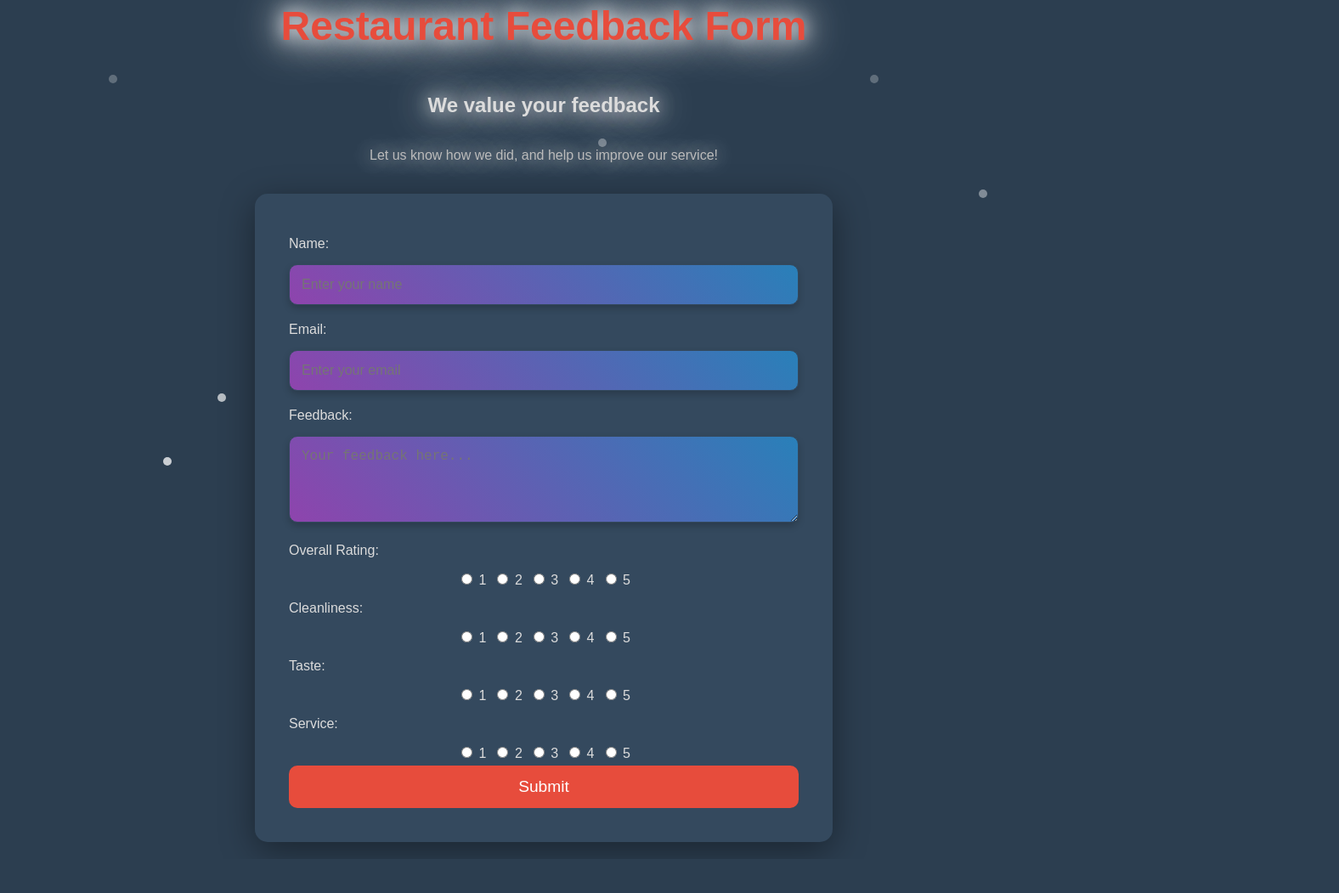
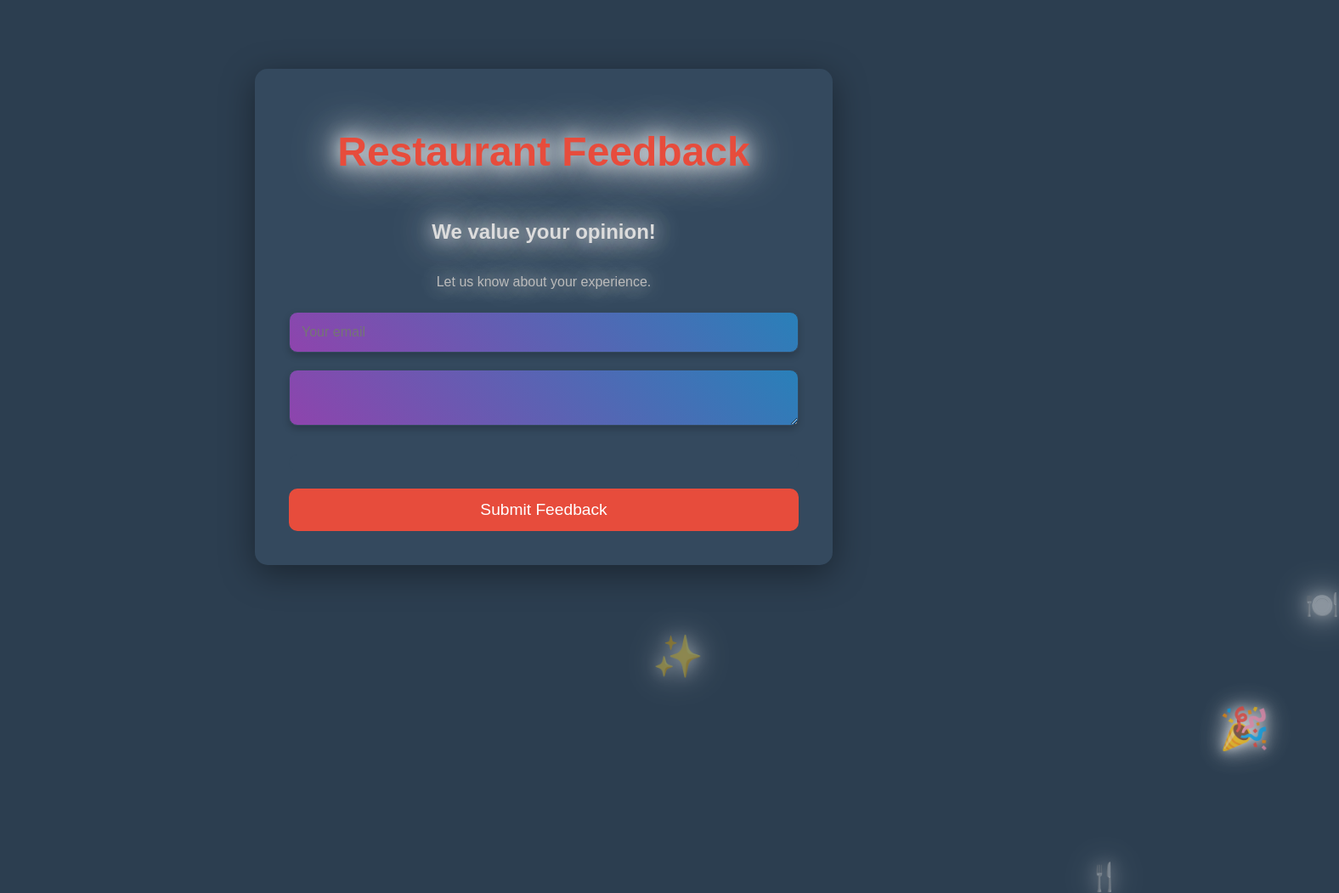
Before and after one commit to Abirami444/Feedback_form, a website: page feedback-form.html in a window 1280 px wide. Shown: the part 27-1078 px from the top of the page at 85% size, 1576 px wide, since content can reach past the window. Before the commit the page ends 1038 px from the top, so only its background shows below. Drawn offline with Linux system fonts and the light colour scheme.

Commit message:
Update feedback-form.html

```diff
--- a/feedback-form.html
+++ b/feedback-form.html
@@ -15,13 +15,12 @@
       padding: 0;
       background: #2c3e50;
       color: #f2f2f2;
+      overflow: hidden;
       position: relative;
       display: flex;
       justify-content: center;
       align-items: center;
-      flex-direction: column;
-      height: 100%;
-      overflow-y: scroll; /* Allow scrolling */
+      height: 100vh;
     }
 
     h1 {
@@ -105,6 +104,11 @@
       transform: scale(1.05);
     }
 
+    .form-button:disabled {
+      background-color: #aaa;
+      cursor: not-allowed;
+    }
+
     .thank-you-message {
       text-align: center;
       color: #28a745;
@@ -122,20 +126,6 @@
       display: none;
     }
 
-    /* Additional styling for labels and options */
-    label {
-      font-size: 1rem;
-      color: #dcdcdc;
-      display: block;
-      margin: 10px 0 5px;
-    }
-
-    .horizontal-options {
-      display: flex;
-      justify-content: center;
-      gap: 0.5rem;
-    }
-
     /* Glitter and falling animation */
     @keyframes glitter {
       0% {
@@ -144,6 +134,66 @@
       100% {
         text-shadow: 0 0 20px rgba(255, 255, 255, 0.8), 0 0 40px rgba(255, 255, 255, 1), 0 0 60px rgba(255, 255, 255, 1);
       }
+    }
+
+    @keyframes fall {
+      0% {
+        opacity: 0;
+        transform: translate(0, 0);
+      }
+      100% {
+        opacity: 1;
+        transform: translate(100vw, 100vh);
+      }
+    }
+
+    /* Class for glittering particles */
+    .falling {
+      position: absolute;
+      font-size: 2rem;
+      color: rgba(255, 255, 255, 0.8);
+      animation: fall 2s linear infinite, glitter 1.5s infinite alternate, zoomIn 3s ease-out;
+      z-index: -1;
+      opacity: 0;
+      animation-duration: 2s;
+      animation-timing-function: ease-in-out;
+      pointer-events: none;
+      text-shadow: 0 0 10px rgba(255, 255, 255, 0.5), 0 0 20px rgba(255, 255, 255, 0.7);
+    }
+
+    /* Randomize falling effect */
+    .falling:nth-child(1) {
+      animation-delay: 0s;
+    }
+
+    .falling:nth-child(2) {
+      animation-delay: 0.5s;
+    }
+
+    .falling:nth-child(3) {
+      animation-delay: 1s;
+    }
+
+    .falling:nth-child(4) {
+      animation-delay: 1.5s;
+    }
+
+    .falling:nth-child(5) {
+      animation-delay: 2s;
+    }
+
+    .falling:nth-child(6) {
+      animation-delay: 2.5s;
+    }
+
+    /* ReCAPTCHA styling */
+    .g-recaptcha {
+      margin: 20px 0;
+      display: flex;
+      justify-content: center;
+      background-color: #34495e;
+      border-radius: 10px;
+      padding: 10px;
     }
 
     /* Fade-in effect */
@@ -166,128 +216,49 @@
         opacity: 1;
       }
     }
-
-    /* Falling effect for snowflakes */
-    @keyframes snowflakes {
-      0% {
-        transform: translateY(-100px);
-        opacity: 0;
-      }
-      100% {
-        transform: translateY(100vh);
-        opacity: 1;
-      }
-    }
-
-    .snowflake {
-      position: absolute;
-      top: -10px;
-      width: 10px;
-      height: 10px;
-      background-color: white;
-      border-radius: 50%;
-      opacity: 0.8;
-      animation: snowflakes 5s linear infinite;
-      pointer-events: none;
-    }
-
-    /* Randomize the falling speed and position of each snowflake */
-    .snowflake:nth-child(1) { left: 10%; animation-duration: 4s; animation-delay: 0s; }
-    .snowflake:nth-child(2) { left: 20%; animation-duration: 6s; animation-delay: 1s; }
-    .snowflake:nth-child(3) { left: 30%; animation-duration: 5s; animation-delay: 2s; }
-    .snowflake:nth-child(4) { left: 40%; animation-duration: 4s; animation-delay: 3s; }
-    .snowflake:nth-child(5) { left: 50%; animation-duration: 7s; animation-delay: 1.5s; }
-    .snowflake:nth-child(6) { left: 60%; animation-duration: 5s; animation-delay: 2.5s; }
-    .snowflake:nth-child(7) { left: 70%; animation-duration: 6s; animation-delay: 0.5s; }
-    .snowflake:nth-child(8) { left: 80%; animation-duration: 4s; animation-delay: 4s; }
-    .snowflake:nth-child(9) { left: 90%; animation-duration: 5s; animation-delay: 3s; }
-    .snowflake:nth-child(10) { left: 15%; animation-duration: 4s; animation-delay: 2s; }
-    .snowflake:nth-child(11) { left: 25%; animation-duration: 5s; animation-delay: 0.5s; }
-    .snowflake:nth-child(12) { left: 35%; animation-duration: 6s; animation-delay: 1s; }
-    .snowflake:nth-child(13) { left: 45%; animation-duration: 4s; animation-delay: 2.5s; }
-    .snowflake:nth-child(14) { left: 55%; animation-duration: 6s; animation-delay: 3s; }
-    .snowflake:nth-child(15) { left: 65%; animation-duration: 5s; animation-delay: 1.5s; }
-
   </style>
 </head>
 
 <body>
-  <!-- Falling snowflakes -->
-  <div class="snowflakes">
-    <div class="snowflake"></div>
-    <div class="snowflake"></div>
-    <div class="snowflake"></div>
-    <div class="snowflake"></div>
-    <div class="snowflake"></div>
-    <div class="snowflake"></div>
-    <div class="snowflake"></div>
-    <div class="snowflake"></div>
-    <div class="snowflake"></div>
-    <div class="snowflake"></div>
-    <div class="snowflake"></div>
-    <div class="snowflake"></div>
-    <div class="snowflake"></div>
-    <div class="snowflake"></div>
-    <div class="snowflake"></div>
-  </div>
 
-  <h1>Restaurant Feedback Form</h1>
-  <h2>We value your feedback</h2>
-  <p>Let us know how we did, and help us improve our service!</p>
+  <!-- Glittering Falling Effect -->
+  <div class="falling" style="left: 10%; font-size: 3rem;">✨</div>
+  <div class="falling" style="left: 50%; font-size: 3rem;">🌟</div>
+  <div class="falling" style="left: 80%; font-size: 2rem;">💫</div>
+  <div class="falling" style="top: 20%; left: 25%; font-size: 3rem;">🎉</div>
+  <div class="falling" style="top: 40%; left: 70%; font-size: 2rem;">🍽️</div>
+  <div class="falling" style="top: 60%; left: 15%; font-size: 3rem;">🍕</div>
+  <div class="falling" style="top: 80%; left: 50%; font-size: 2rem;">🍴</div>
 
   <div class="feedback-form-container">
-    <form id="feedback-form">
-      <label for="name">Name:</label>
-      <input type="text" name="name" id="name" class="form-field" placeholder="Enter your name" required>
+    <h1>Restaurant Feedback</h1>
+    <h2>We value your opinion!</h2>
+    <p>Let us know about your experience.</p>
 
-      <label for="email">Email:</label>
-      <input type="email" name="email" id="email-field" class="form-field" placeholder="Enter your email" required>
+    <!-- Feedback Form -->
+    <form id="feedback-form" method="POST">
+      <input
+        type="email"
+        id="email-field"
+        name="email"
+        class="form-field"
+        readonly
+        placeholder="Your email"
+        required
+      />
+      <textarea
+        id="feedback-field"
+        name="feedback"
+        class="form-field"
+        placeholder="Tell us about your experience (required)"
+        required>
+      </textarea>
+      <div class="g-recaptcha" data-sitekey="6LegwHYqAAAAAInkzklpRSA3G_kEEYQwEMlXJTl_"></div>
+      <button type="submit" class="form-button">Submit Feedback</button>
+    </form>
 
-      <label for="feedback">Feedback:</label>
-      <textarea name="message" id="feedback" class="form-field" placeholder="Your feedback here..." rows="4" required></textarea>
-
-      <label>Overall Rating:</label>
-      <div class="horizontal-options">
-        <label><input type="radio" name="overall-rating" value="1"> 1</label>
-        <label><input type="radio" name="overall-rating" value="2"> 2</label>
-        <label><input type="radio" name="overall-rating" value="3"> 3</label>
-        <label><input type="radio" name="overall-rating" value="4"> 4</label>
-        <label><input type="radio" name="overall-rating" value="5"> 5</label>
-      </div>
-
-      <label>Cleanliness:</label>
-      <div class="horizontal-options">
-        <label><input type="radio" name="cleanliness" value="1"> 1</label>
-        <label><input type="radio" name="cleanliness" value="2"> 2</label>
-        <label><input type="radio" name="cleanliness" value="3"> 3</label>
-        <label><input type="radio" name="cleanliness" value="4"> 4</label>
-        <label><input type="radio" name="cleanliness" value="5"> 5</label>
-      </div>
-
-      <label>Taste:</label>
-      <div class="horizontal-options">
-        <label><input type="radio" name="taste" value="1"> 1</label>
-        <label><input type="radio" name="taste" value="2"> 2</label>
-        <label><input type="radio" name="taste" value="3"> 3</label>
-        <label><input type="radio" name="taste" value="4"> 4</label>
-        <label><input type="radio" name="taste" value="5"> 5</label>
-      </div>
-
-      <label>Service:</label>
-      <div class="horizontal-options">
-        <label><input type="radio" name="service" value="1"> 1</label>
-        <label><input type="radio" name="service" value="2"> 2</label>
-        <label><input type="radio" name="service" value="3"> 3</label>
-        <label><input type="radio" name="service" value="4"> 4</label>
-        <label><input type="radio" name="service" value="5"> 5</label>
-      </div>
-
-      <div class="g-recaptcha" data-sitekey="6LegwHYqAAAAAInkzklpRSA3G_kEEYQwEMlXJTl_"></div>
-
-      <button type="submit" class="form-button">Submit</button>
-    </form>
-    <div class="thank-you-message" id="thank-you-message">Thank you for your feedback!</div>
-    <div class="error-message" id="error-message">Please complete all fields and verify captcha.</div>
+    <p class="thank-you-message" id="thank-you-message">Thank you for your feedback!</p>
+    <p class="error-message" id="error-message">Something went wrong. Please try again.</p>
   </div>
 
   <script>
@@ -320,29 +291,14 @@
     document.getElementById("feedback-form").addEventListener("submit", function (e) {
       e.preventDefault(); // Prevent default form submission
 
-      // Collect all the data from the form
-      const formData = new FormData(this);
       const feedbackData = {
         email: document.getElementById('email-field').value,
-        name: formData.get('name'),
-        overallRating: formData.get('overall-rating'),
-        cleanlinessRating: formData.get('cleanliness'),
-        tasteRating: formData.get('taste'),
-        serviceRating: formData.get('service'),
-        message: formData.get('message'),
-        recaptchaResponse: grecaptcha.getResponse() // Get reCAPTCHA response
+        feedback: document.getElementById('feedback-field').value.trim()
       };
 
-      // Validate the reCAPTCHA response
-      if (!feedbackData.recaptchaResponse) {
-        alert("Please complete the reCAPTCHA.");
-        return;
-      }
-
-      // Validate required fields
-      if (!feedbackData.name || !feedbackData.overallRating || !feedbackData.cleanlinessRating ||
-          !feedbackData.tasteRating || !feedbackData.serviceRating || !feedbackData.message) {
-        alert("Please fill out all required fields.");
+      // Validate input
+      if (!feedbackData.feedback) {
+        alert("Please provide your feedback.");
         return;
       }
 
@@ -383,7 +339,6 @@
       });
     });
   </script>
-
 </body>
 
 </html>
```
